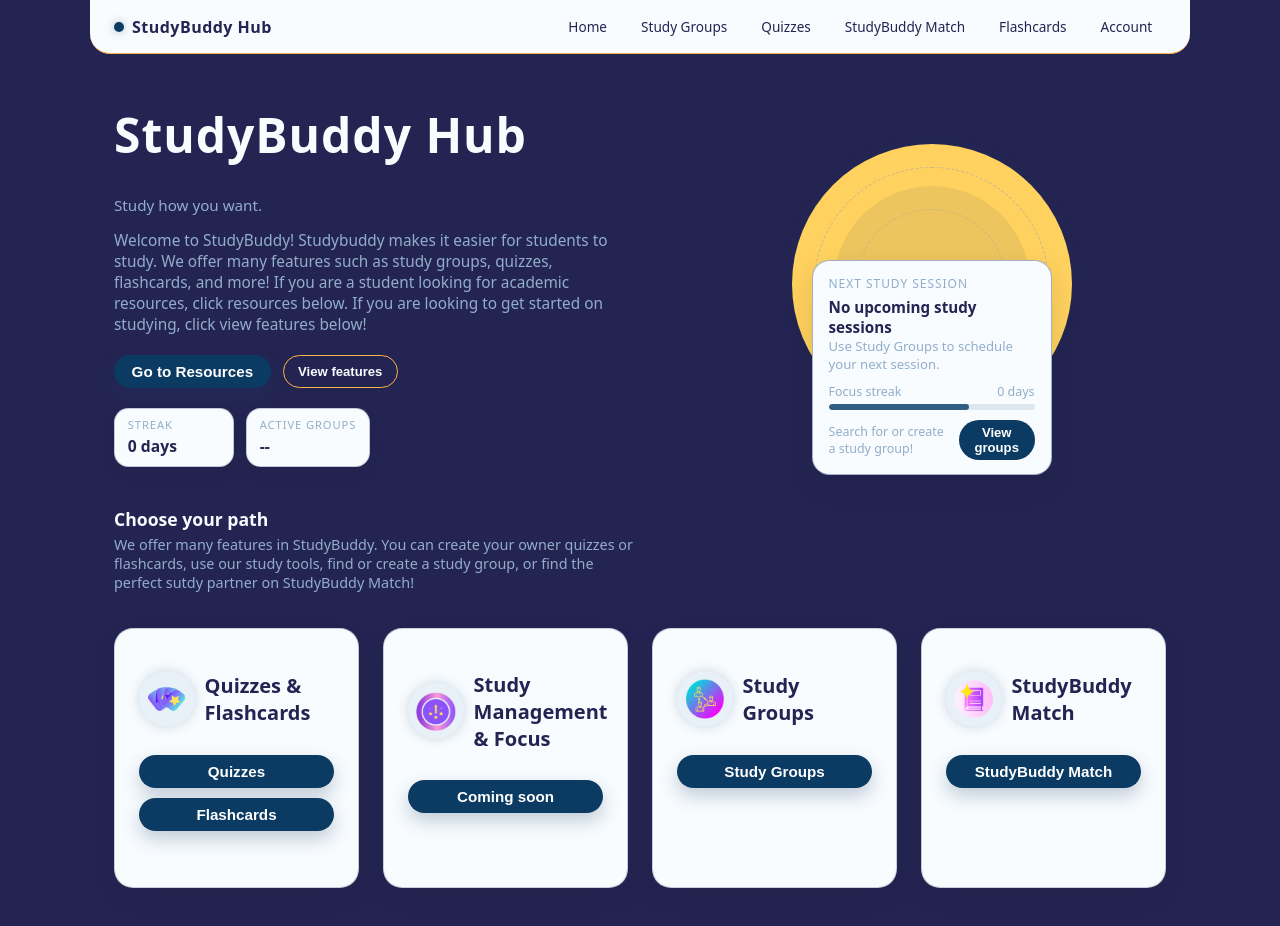
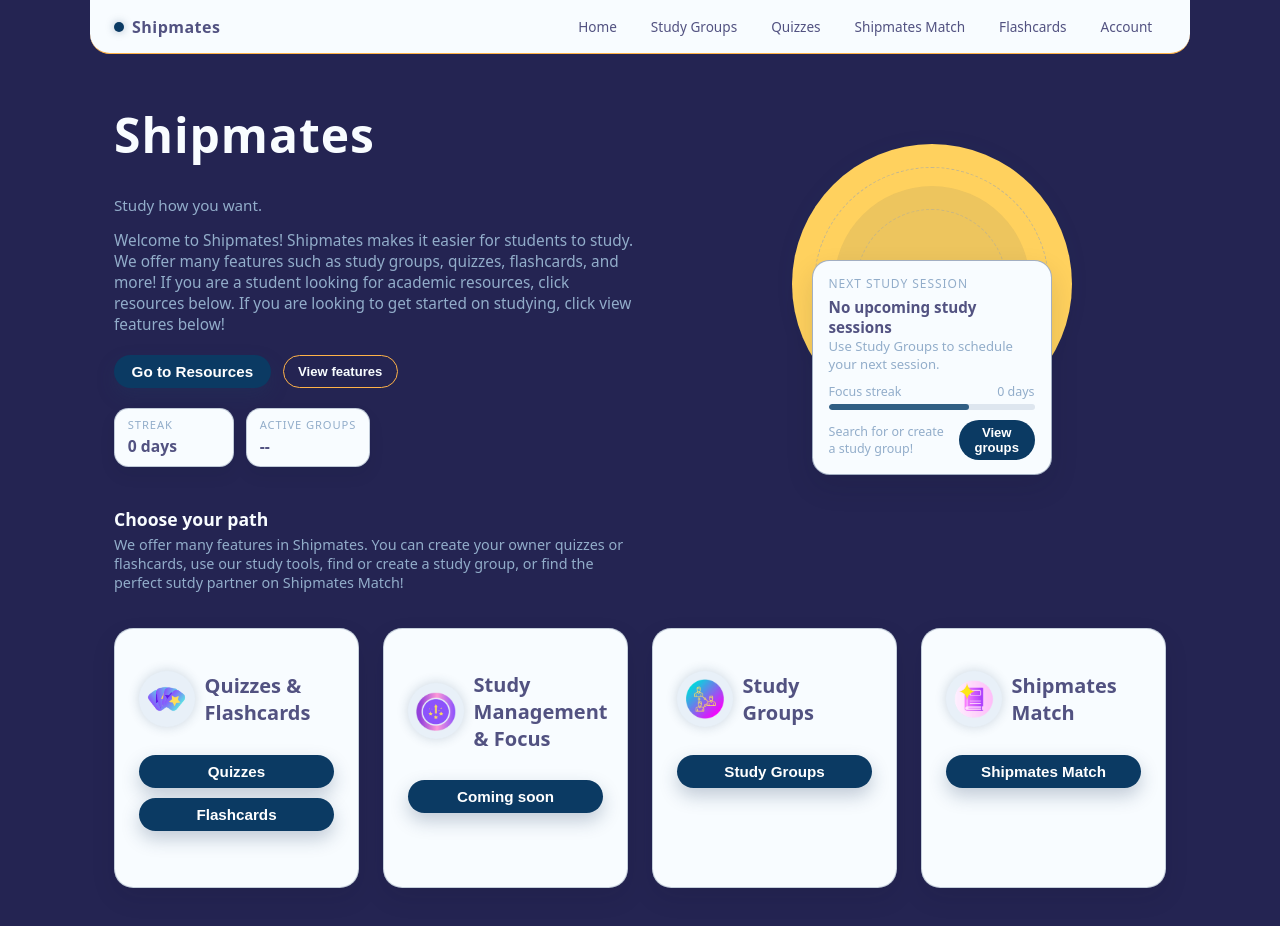
Before and after one commit to VivekReddy10-08-2004/Shipmates, a React app in the folder Project phase 3/frontend/: page /home in a window 1280 px wide. Shown: the top 926 px of the page. Built offline with nearby package versions, Linux system fonts and the light colour scheme; no server answers; the HTML template or start-up script is replaced by a standard one.

Commit message:
Updated quizzes, and flashcards
added delete functionality for quiz questions, answers, and cards

```diff
--- a/Project phase 3/frontend/src/components/Flashcards/CreateFlashcardSet.tsx
+++ b/Project phase 3/frontend/src/components/Flashcards/CreateFlashcardSet.tsx
@@ -23,6 +23,8 @@ export default function CreateFlashcardSet({ onSetCreated }) {
   };
 
   const addCard = () => setCards((c) => [...c, { front: "", back: "" }]);
+
+  const deleteCard = (idx: number) => setCards((c) => c.filter((_, i) => i !== idx));
 
   const submit = async () => {
     setStatus({ type: "info", text: "Saving..." }); // need to specify a known type (ie, StatusType) - Rise
@@ -78,6 +80,11 @@ export default function CreateFlashcardSet({ onSetCreated }) {
             onChange={(e) => updateCard(i, "back", e.target.value)}
             className="auth-input"
             style={{ flex: 1 }} />
+          <label>
+            <input type="checkbox"
+              onChange={(e) => deleteCard(i)}
+            /> Delete Answer
+          </label>
         </div>
       ))}
 
--- a/Project phase 3/frontend/src/components/NavBar.tsx
+++ b/Project phase 3/frontend/src/components/NavBar.tsx
@@ -5,7 +5,7 @@ export default function NavBar() {
     <header className="navbar">
       <div className="nav-left">
         <span className="nav-logo-dot" />
-        <span className="nav-title">StudyBuddy Hub</span>
+        <span className="nav-title">Shipmates</span>
       </div>
 
       <nav className="nav-right">
@@ -44,7 +44,7 @@ export default function NavBar() {
             "nav-link" + (isActive ? " nav-link-active" : "")
           }
         >
-          StudyBuddy Match
+          Shipmates Match
         </NavLink>
 
         <NavLink
--- a/Project phase 3/frontend/src/components/Quizzes/CreateQuiz.tsx
+++ b/Project phase 3/frontend/src/components/Quizzes/CreateQuiz.tsx
@@ -30,6 +30,18 @@ export default function CreateQuiz() {
     }
   };
 
+  const deleteQuestion = (qi: number) => {
+    setQuestions(questions.filter((_, i) => i !== qi));
+  };
+
+  const removeAnswer = (qi: number, ai: number) => {
+    const next = [...questions];
+    if (next[qi]) {
+      next[qi].answers = next[qi].answers.filter((_, i) => i !== ai);
+      setQuestions(next);
+    }
+  };
+
   const submit = async () => {
     setStatus("Saving...");
     try {
@@ -51,9 +63,8 @@ export default function CreateQuiz() {
           className="input-quiz"
         />
       </div>
-      <div className="card">
         {questions.map((q, qi) => (
-          <div key={qi}>
+          <div className="card" key={qi}>
             <input placeholder=
               {`Question ${qi + 1}`}
               value={q.text}
@@ -85,14 +96,24 @@ export default function CreateQuiz() {
                     }}
                     /> Correct
                   </label>
+                  <label>
+                    <input type="checkbox" onChange={(e) => {
+                      const next = [...questions];
+                      if (next[qi]?.answers[ai]) {
+                        removeAnswer(qi, ai);
+                      }
+                    }}
+                    /> Delete Answer
+                  </label>
                 </div>
               ))}
               <button onClick={() => addAnswer(qi)} className="small-alt-button-light">Add Answer</button>
+              <button onClick={() => deleteQuestion(qi)} className="small-alt-button-light">Delete Question</button>
+
             </div>
           </div>
         ))}
         {status && <div style={{ marginTop: 8 }}>{status}</div>}
-      </div>
       <div className="card">
         <div>
           <button onClick={addQuestion}
--- a/Project phase 3/frontend/src/index.css
+++ b/Project phase 3/frontend/src/index.css
@@ -11,7 +11,7 @@
   --danger: #8a3a3a;
   --success: #2f5f82;
   --border: #ffb348;
-  --text-main: #242452;
+  --text-main: #525281;
   --text-main-alt: #f8fcff;
   --text-muted: #92adca;
   --text-title: #f8fcff;
--- a/Project phase 3/frontend/src/pages/FlashcardsPage.tsx
+++ b/Project phase 3/frontend/src/pages/FlashcardsPage.tsx
@@ -14,7 +14,7 @@ export default function FlashcardsPage() {
 
   return (
     <div style={{ padding: 20 }}>
-      <h1>Flashcards</h1>
+      <h1 className="page-title">Flashcards</h1>
       <div style={{ display: 'grid', gridTemplateColumns: '1fr 1fr', gap: 16 }}>
         <div>
           <CreateFlashcardSet onSetCreated={handleSetCreated} />
--- a/Project phase 3/frontend/src/pages/HomePage.tsx
+++ b/Project phase 3/frontend/src/pages/HomePage.tsx
@@ -159,12 +159,12 @@ export default function HomePage() {
       {/* top section */}
       <section className="hero hero-gamified">
         <div className="hero-left">
-          <h1 className="page-title">StudyBuddy Hub</h1>
+          <h1 className="page-title">Shipmates</h1>
 
           {/* description */}
           <p className="hero-subtitle">Study how you want.</p>
 
-          <p className="hero-body-text">Welcome to StudyBuddy! Studybuddy makes it
+          <p className="hero-body-text">Welcome to Shipmates! Shipmates makes it
             easier for students to study. We offer many features such as study groups,
             quizzes, flashcards, and more! If you are a student looking for academic
             resources, click resources below. If you are looking to get started on studying,
@@ -256,9 +256,9 @@ export default function HomePage() {
         <div className="feature-grid-header">
           <h2 className="feature-grid-title">Choose your path</h2>
           <p className="feature-grid-subtitle"> {/*p2 doesn't exist, so had to change it to jsut p - Rise*/}
-            We offer many features in StudyBuddy. You can create your owner
+            We offer many features in Shipmates. You can create your owner
             quizzes or flashcards, use our study tools, find or create a study
-            group, or find the perfect sutdy partner on StudyBuddy Match!
+            group, or find the perfect sutdy partner on Shipmates Match!
           </p>
         </div>
 
@@ -381,7 +381,7 @@ export default function HomePage() {
                 <div className="feature-card-icon-placeholder">
                   <img src={MatcherIcon} alt="StudyBuddy Match logo" />
                 </div>
-                <div className="card-title">StudyBuddy Match</div>
+                <div className="card-title">Shipmates Match</div>
               </div>
             </div>
 
@@ -398,7 +398,7 @@ export default function HomePage() {
                 type="button"
                 onClick={() => navigate("/match")}
               >
-                StudyBuddy Match
+                Shipmates Match
               </button>
             </div>
           </section>
--- a/Project phase 3/frontend/src/pages/StuddyBuddyMatch.tsx
+++ b/Project phase 3/frontend/src/pages/StuddyBuddyMatch.tsx
@@ -599,7 +599,7 @@ export default function StudyBuddyMatch() {
           marginBottom: "0.5rem",
         }}
       >
-        <h1 className="page-title">StudyBuddy Match</h1>
+        <h1 className="page-title">Shipmates Match</h1>
 
         {hasProfile && (
           <button
@@ -623,7 +623,7 @@ export default function StudyBuddyMatch() {
             </div>
 
             <p className="hero-standard">
-              Tell StudyBuddy how you like to learn, when you&apos;re free, and
+              Tell Shipmates how you like to learn, when you&apos;re free, and
               which courses you&apos;re focused on. We&apos;ll suggest compatible
               study partners from your college first, then beyond.
             </p>
```
Also changed, not shown: 1 other file (tests, documents, lock files or other folders).
